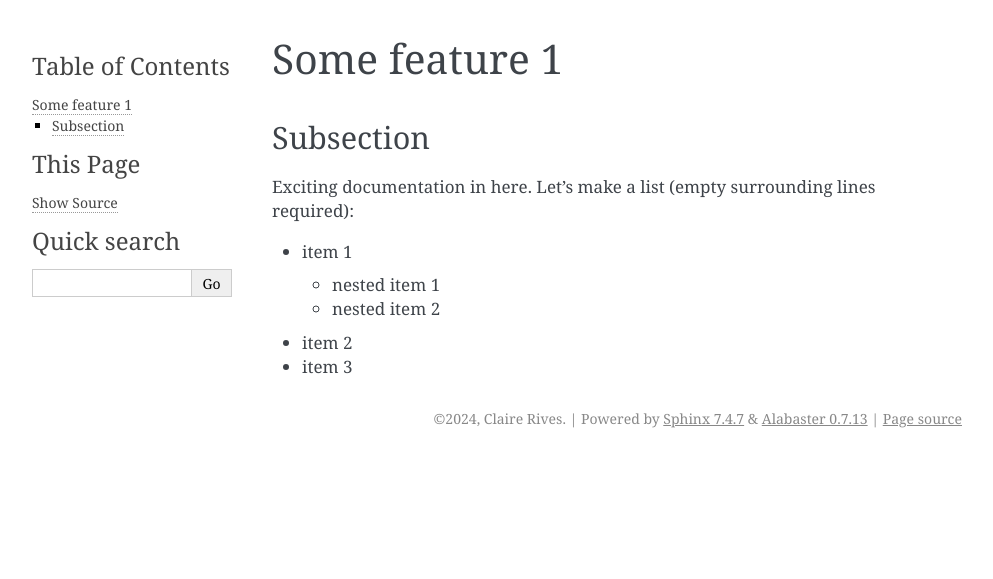
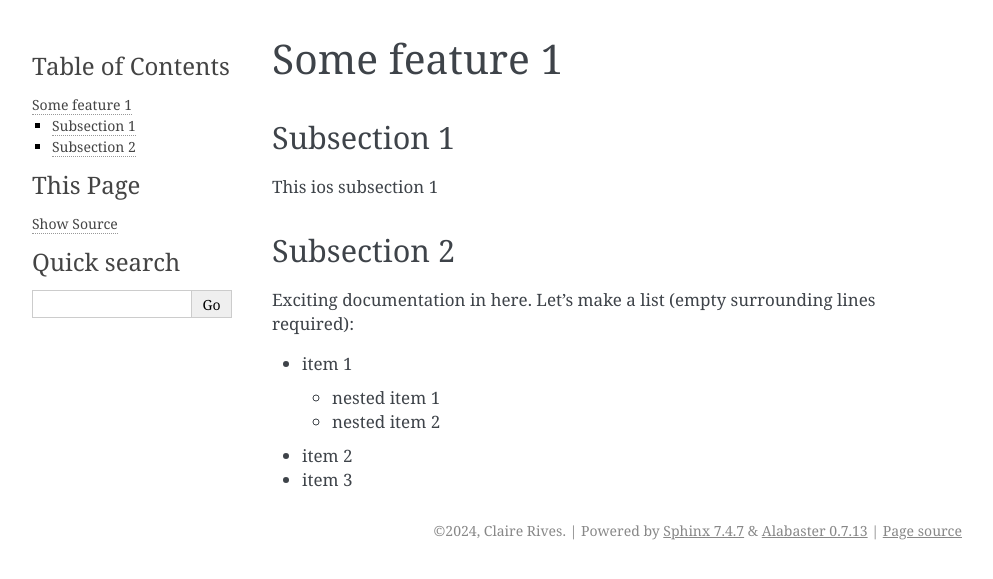
Before and after one commit to Claire862/activities-week7, a Sphinx documentation site: the page built from doc/some-feature.md, in a window 1280 px wide. Shown: the top 579 px of the page, without its empty margins (148-1141 px from the left). Built offline with Sphinx 7.4.7, drawn with Linux system fonts in a browser that asks for light colours.

Commit message:
with modified doc

```diff
--- a/doc/some-feature.md
+++ b/doc/some-feature.md
@@ -1,6 +1,10 @@
 # Some feature 1
 
-## Subsection
+## Subsection 1
+
+This ios subsection 1
+
+## Subsection 2
 
 Exciting documentation in here.
 Let's make a list (empty surrounding lines required):
```
